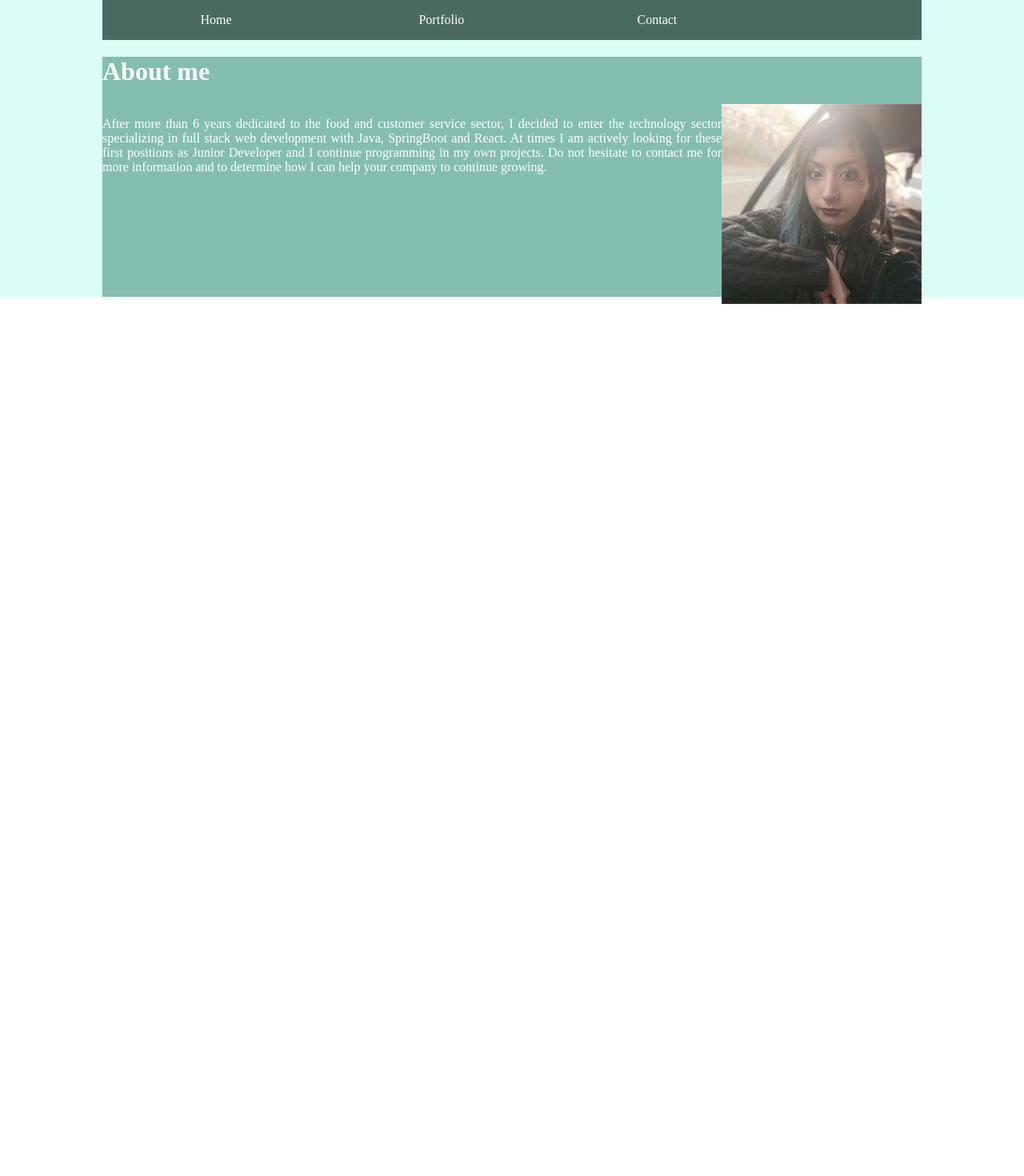
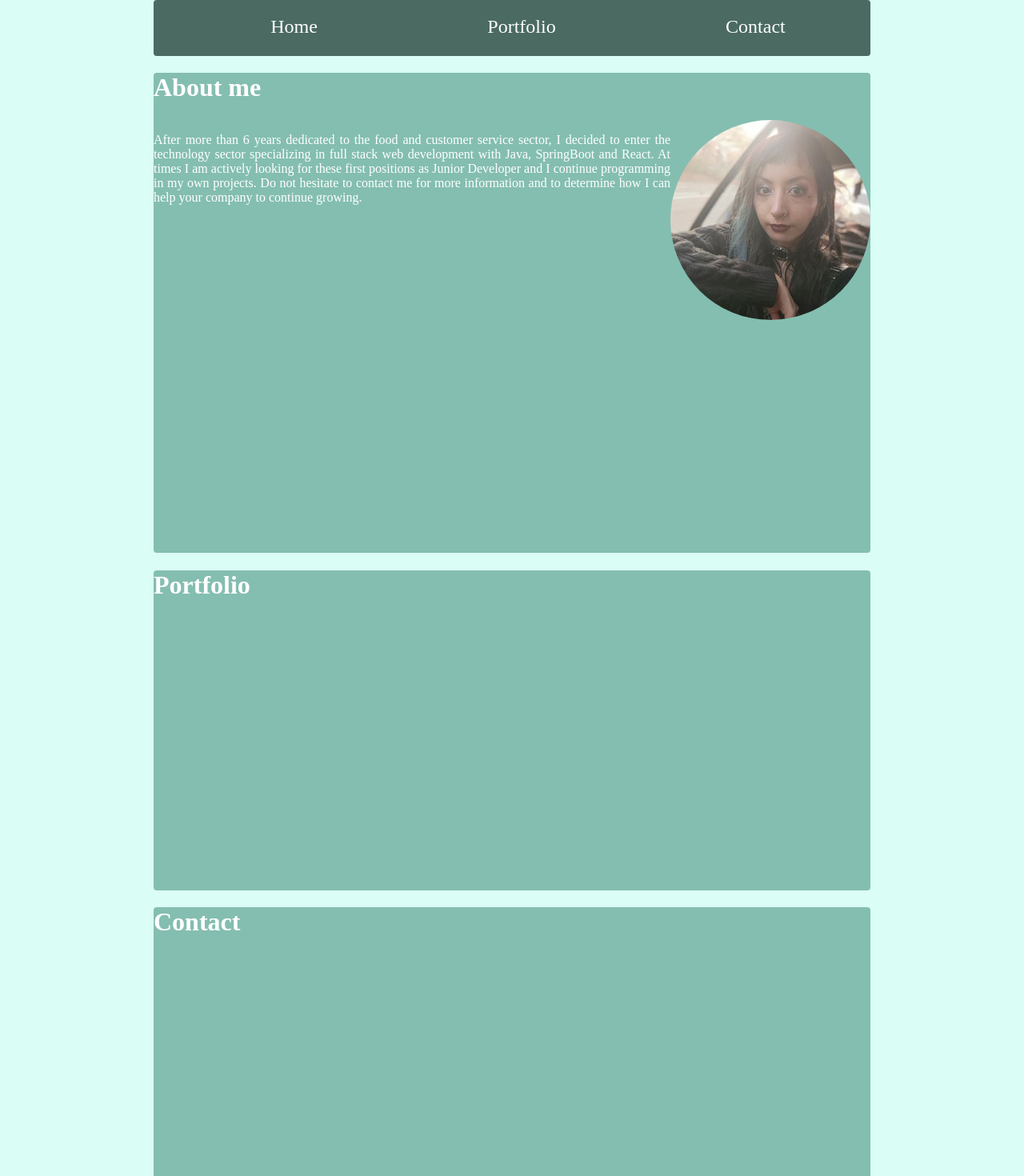
Before and after one commit to Lalu163/personal-page, a React (Create React App) app: page / in a window 1280 px wide. Shown: the top 1470 px of the page at 80% size. Before the commit the page ends 800 px from the top, so only its background shows below. Built offline with nearby package versions, Linux system fonts and the light colour scheme; a web font is replaced by a local one.

Commit message:
install react scroll and habiliting links on the navbar

```diff
--- a/package.json
+++ b/package.json
@@ -9,6 +9,7 @@
     "react": "^18.1.0",
     "react-dom": "^18.1.0",
     "react-scripts": "5.0.1",
+    "react-scroll": "^1.8.7",
     "web-vitals": "^2.1.4",
     "webfontloader": "^1.6.28"
   },
--- a/src/App.js
+++ b/src/App.js
@@ -1,6 +1,8 @@
 import './App.css';
 import Navbar from "./components/Navbar";
 import Home from "./components/Home";
+import Portfolio from "./components/Portfolio";
+import Contact from "./components/Contact";
 
 
 function App() {
@@ -8,6 +10,8 @@ function App() {
     <div className="App">
         <Navbar/>
         <Home/>
+        <Portfolio/>
+        <Contact/>
     </div>
   );
 }
--- /dev/null
+++ b/src/components/Contact.css
@@ -0,0 +1,7 @@
+.contact{
+    background-color:#84BEB0;
+    color:white;
+    width:70%;
+    height:400px;
+    border-radius:4px;
+}
--- /dev/null
+++ b/src/components/Contact.js
@@ -0,0 +1,12 @@
+import React from 'react';
+import "./Contact.css";
+
+function Contact(){
+    return(
+        <div className="contact" id="contact">
+            <h1>Contact</h1>
+        </div>
+    )
+}
+
+export default Contact;
--- a/src/components/Home.css
+++ b/src/components/Home.css
@@ -1,8 +1,9 @@
 .about-me{
-    width:80%;
+    width:70%;
     background-color:#84BEB0;
     color:white;
-    height:300px;
+    height:600px;
+    border-radius:4px;
 }
 
 .home-bio{
@@ -12,3 +13,7 @@
 .bio{
     display:flex;
 }
+
+.img-laura{
+    border-radius:50%;
+}
--- a/src/components/Home.js
+++ b/src/components/Home.js
@@ -4,7 +4,7 @@ import Laura from "../assets/Laura.jpg";
 
 function Home() {
     return (
-        <div className="about-me">
+        <div className="about-me" id="about-me">
             <h1>About me</h1>
             <div className="bio">
                 <p className="home-bio">After more than 6 years dedicated to the food and customer service sector, I
--- a/src/components/Navbar.css
+++ b/src/components/Navbar.css
@@ -1,11 +1,18 @@
-.navbar, ul, li{
-    display:flex;
-    width: 80%;
+.navbar{
+    border-radius:4px;
+    width: 70%;
     background-color: #4A6A62;
     color:white;
-    text-align:center;
+    height: 70px;
 }
+
+
 
 ul{
     list-style:none;
+    padding-top: 20px;
+    display:flex;
+    margin-top: 0;
+    font-size: 24px;
+
 }
--- a/src/components/Navbar.js
+++ b/src/components/Navbar.js
@@ -1,14 +1,15 @@
 import React from 'react';
 import "./Navbar.css"
+import { Link } from "react-scroll";
 
 function Navbar() {
     return (
         <div className="navbar">
 
             <ul>
-                <li>Home</li>
-                <li>Portfolio</li>
-                <li>Contact</li>
+                <li><Link to="about-me">Home</Link></li>
+                <li><Link to="portfolio">Portfolio</Link></li>
+                <li><Link to="contact">Contact</Link></li>
             </ul>
 
         </div>
--- /dev/null
+++ b/src/components/Portfolio.css
@@ -0,0 +1,7 @@
+.portfolio{
+    background-color:#84BEB0;
+    color:white;
+    width:70%;
+    height:400px;
+    border-radius:4px;
+}
--- /dev/null
+++ b/src/components/Portfolio.js
@@ -0,0 +1,12 @@
+import React from 'react';
+import "./Portfolio.css";
+
+function Portfolio(){
+    return(
+        <div className="portfolio" id="portfolio">
+            <h1>Portfolio</h1>
+        </div>
+    )
+}
+
+export default Portfolio;
```
Also changed, not shown: 1 other file (tests, documents, lock files or other folders).
